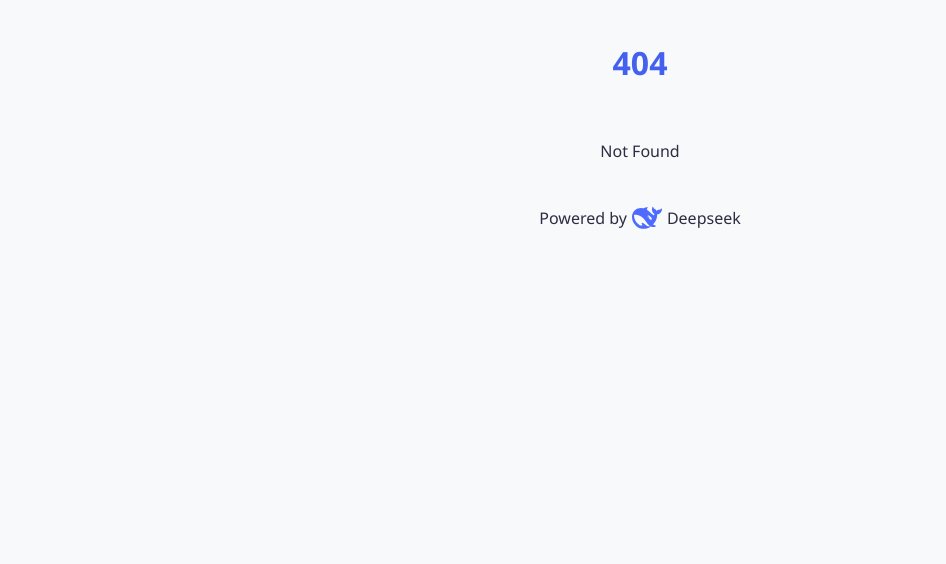
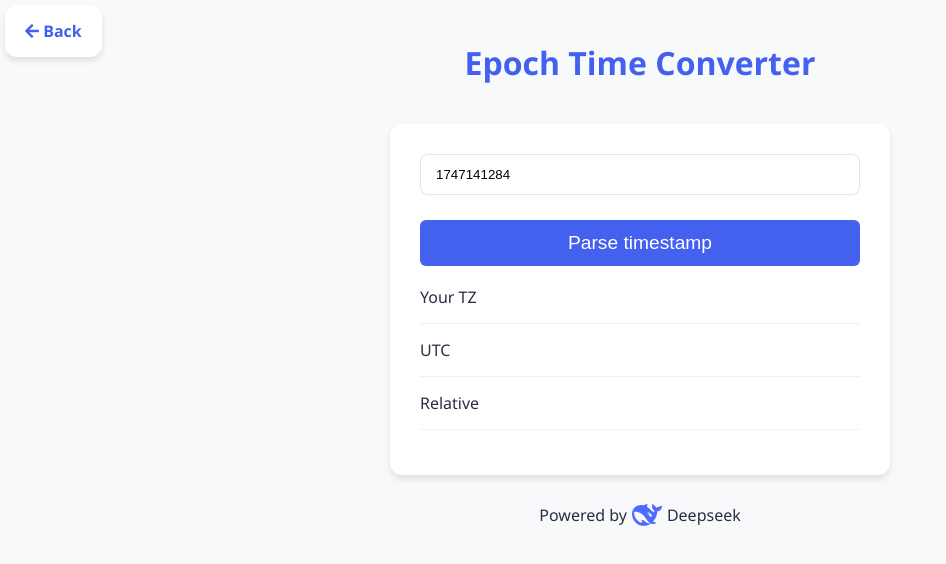
Before and after one commit to jardsonsales/utility_tools, a SvelteKit app: page /epoch-converter in a window 1280 px wide. Before the commit this address had no page. Shown: the top 564 px of the page, without its empty margins (0-946 px from the left). Built offline with nearby package versions, Linux system fonts and the light colour scheme.

Commit message:
add pkgs

```diff
--- a/src/routes/+page.svelte
+++ b/src/routes/+page.svelte
@@ -1,6 +1,10 @@
 <script lang="ts">
     import Card from "./Card.svelte";
 </script>
+
+<svelte:head>
+	<title>Utility Tools</title>
+</svelte:head>
 
 <h1>Utility Tools</h1>
 
--- /dev/null
+++ b/src/routes/base64/+page.svelte
@@ -0,0 +1,73 @@
+<script lang="ts">
+    import BackButton from "$lib/components/BackButton.svelte";
+
+    let source = $state("");
+    let result = $state("");
+
+    function selectTextarea(event: any) {
+        event.target.select();
+    }
+
+    function encode() {
+        result = btoa(source);
+    }
+
+    function decode() {
+        result = atob(source);
+    }
+</script>
+
+<svelte:head>
+    <title>Base 64</title>
+    <link rel="stylesheet" href="https://cdnjs.cloudflare.com/ajax/libs/font-awesome/5.15.2/css/all.min.css">
+</svelte:head>
+
+<BackButton />
+
+<h1>Base 64</h1>
+
+<div class="main-card">
+    <div class="">
+        <textarea bind:value={source} onclick="{selectTextarea}"></textarea>
+    </div>
+
+    <div class="flex-buttons">
+        <button class="btn" id="generate" onclick="{encode}">Encode</button>
+        <button class="btn" id="generate" onclick="{decode}">Decode</button>
+    </div>
+
+    <div class="result-box">
+        <textarea bind:value={result} onclick="{selectTextarea}" readonly></textarea>
+    </div>
+</div>
+
+<style>
+textarea {
+    border: 1px solid rgba(0, 0, 0, 0.1);
+    border-radius: 8px;
+    display: flex;
+    justify-content: space-between;
+    align-items: center;
+    padding: 12px 15px;
+    margin-bottom: 25px;
+    position: relative;
+    width: 100%;
+    height: 80px;
+}
+.result-box {
+    margin-top: 20px;
+    margin-bottom: 0px;
+}
+.flex-buttons {
+    display: flex;
+    justify-content: space-around;
+}
+.flex-buttons .btn {
+    font-size: 1.2rem;
+}
+.result-box textarea {
+    background-color: rgba(0, 0, 0, 0.05);
+    margin-bottom: 0px;
+}
+
+</style>
--- a/src/routes/cpf-generator/+page.svelte
+++ b/src/routes/cpf-generator/+page.svelte
@@ -37,6 +37,7 @@
 </script>
 
 <svelte:head>
+    <title>CPF Generator</title>
     <link rel="stylesheet" href="https://cdnjs.cloudflare.com/ajax/libs/font-awesome/5.15.2/css/all.min.css">
 </svelte:head>
 
--- /dev/null
+++ b/src/routes/epoch-converter/+page.svelte
@@ -0,0 +1,101 @@
+<script lang="ts">
+    import BackButton from "$lib/components/BackButton.svelte";
+
+    let source: number | null = $state(Math.floor(Date.now() / 1000));
+    let resultTZ = $state("");
+    let resultUTC = $state("");
+    let resultRelative = $state("");
+
+    function parseTimestamp() {
+        if(source == null) return;
+        let _ts = source;
+        _ts = _ts * 1000;
+        let ts = new Date(_ts);
+        resultTZ = ts.toLocaleString() + " " + new Date().toString().match(/([A-Z]+[\+-][0-9]+)/)![1];
+        resultUTC = ts.toUTCString();
+        resultRelative = calcRelative(_ts);
+    }
+
+    function calcRelative(date: number) {
+        var seconds = Math.floor((Date.now() - date) / 1000);
+        var sufix = "ago";
+        if(Date.now() < date) {
+            var seconds = Math.floor((date - Date.now()) / 1000);
+            var sufix = "in future";
+        }
+
+        var interval = seconds / 31536000;
+
+        if (interval > 1) {
+            return Math.floor(interval) + " years " + sufix;
+        }
+        interval = seconds / 2592000;
+        if (interval > 1) {
+            return Math.floor(interval) + " months " + sufix;
+        }
+        interval = seconds / 86400;
+        if (interval > 1) {
+            return Math.floor(interval) + " days " + sufix;
+        }
+        interval = seconds / 3600;
+        if (interval > 1) {
+            return Math.floor(interval) + " hours " + sufix;
+        }
+        interval = seconds / 60;
+        if (interval > 1) {
+            return Math.floor(interval) + " minutes " + sufix;
+        }
+        if(seconds < 5) {
+            return "Just now";
+        }
+        return Math.floor(seconds) + " seconds " + sufix;
+    }
+
+</script>
+
+<svelte:head>
+    <title>Epoch Timestamp Converter</title>
+    <link rel="stylesheet" href="https://cdnjs.cloudflare.com/ajax/libs/font-awesome/5.15.2/css/all.min.css">
+</svelte:head>
+
+<BackButton />
+
+<h1>Epoch Time Converter</h1>
+
+<div class="main-card">
+    <input id="source" bind:value="{source}" placeholder="Timestamp">
+
+    <button class="btn btn-large" id="generate" onclick="{parseTimestamp}">Parse timestamp</button>
+
+    <div class="form-box">
+        <div class="form-control">
+            <label for="length">Your TZ</label>
+            <span>{resultTZ}</span>
+        </div>
+        <div class="form-control">
+            <label for="uppercase">UTC</label>
+            <span>{resultUTC}</span>
+        </div>
+        <div class="form-control">
+            <label for="lowercase">Relative</label>
+            <span>{resultRelative}</span>
+        </div>
+    </div>
+</div>
+
+<style>
+#source {
+    border: 1px solid rgba(0, 0, 0, 0.1);
+    border-radius: 8px;
+    display: flex;
+    justify-content: space-between;
+    align-items: center;
+    padding: 12px 15px;
+    margin-bottom: 25px;
+    position: relative;
+    width: 100%;
+}
+.form-box {
+    margin-top: 20px;
+}
+</style>
--- a/src/routes/ip-address/+page.svelte
+++ b/src/routes/ip-address/+page.svelte
@@ -21,6 +21,7 @@
 </script>
 
 <svelte:head>
+    <title>IP Address</title>
     <link rel="stylesheet" href="https://cdnjs.cloudflare.com/ajax/libs/font-awesome/5.15.2/css/all.min.css">
 </svelte:head>
 
--- a/src/routes/password-generator/+page.svelte
+++ b/src/routes/password-generator/+page.svelte
@@ -43,6 +43,7 @@
 </script>
 
 <svelte:head>
+    <title>Password Generator</title>
     <link rel="stylesheet" href="https://cdnjs.cloudflare.com/ajax/libs/font-awesome/5.15.2/css/all.min.css">
 </svelte:head>
 
```
Also changed, not shown: src/lib/styles/Main.css.
